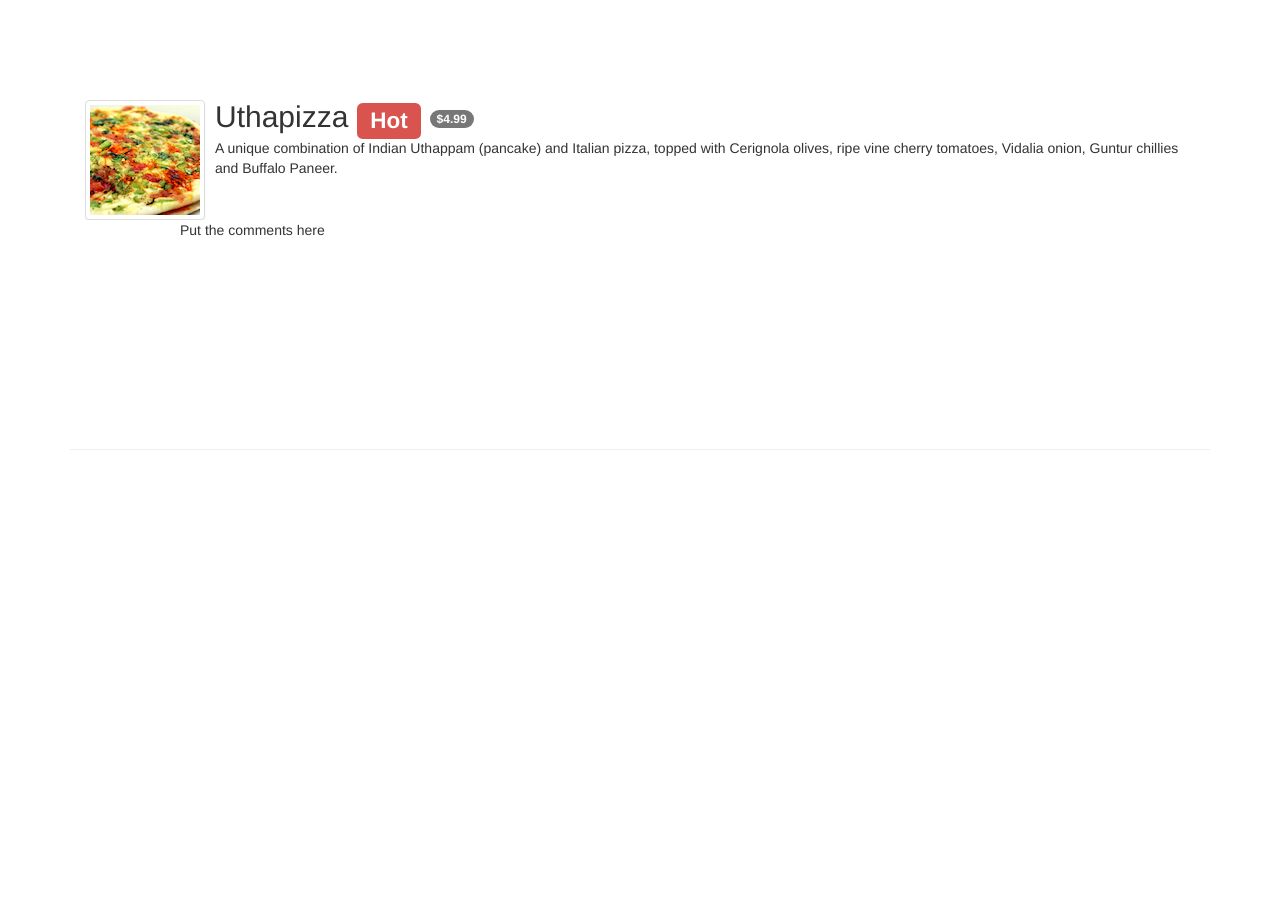
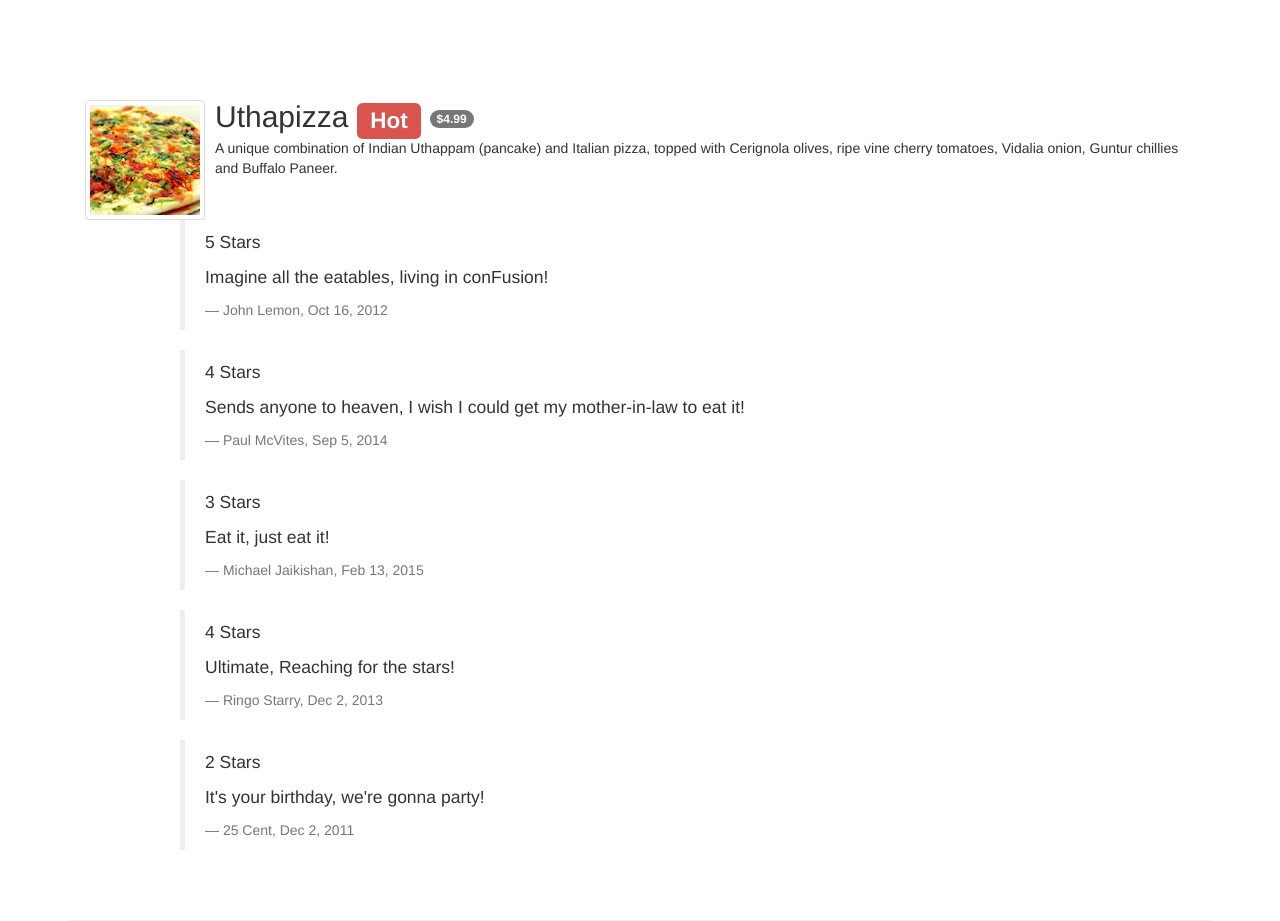
Before and after one commit to brunosilvano/conFusion-AngularJS, a website: page app/dishdetail.html in a window 1280 px wide. Before the commit the page ends 800 px from the top, so only its background shows below. Drawn offline with Linux system fonts and the light colour scheme.

Commit message:
Assignment 1 - Task 2 - Comments.

```diff
--- a/app/dishdetail.html
+++ b/app/dishdetail.html
@@ -42,7 +42,12 @@
                 </div>
             </div>
             <div class="col-xs-9 col-xs-offset-1">
-                <p>Put the comments here</p>
+                <!--<p>Put the comments here</p>-->
+                <blockquote ng-repeat="comment in dishDetailCtrl.dish.comments">
+                    <p>{{comment.rating}} Stars</p>
+                    <p>{{comment.comment}}</p>
+                     <footer>{{comment.author}}, {{comment.date | date}}</footer>
+                </blockquote>
             </div>
         </div>
 
```
